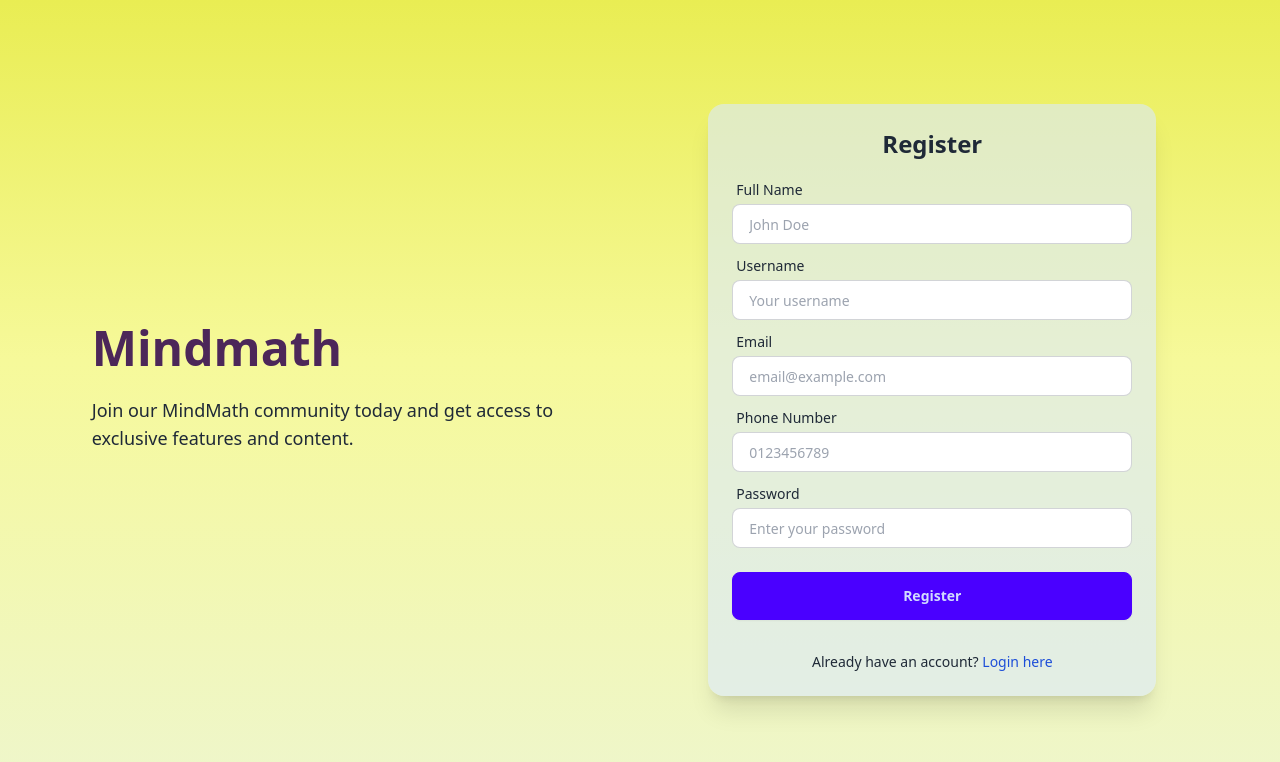
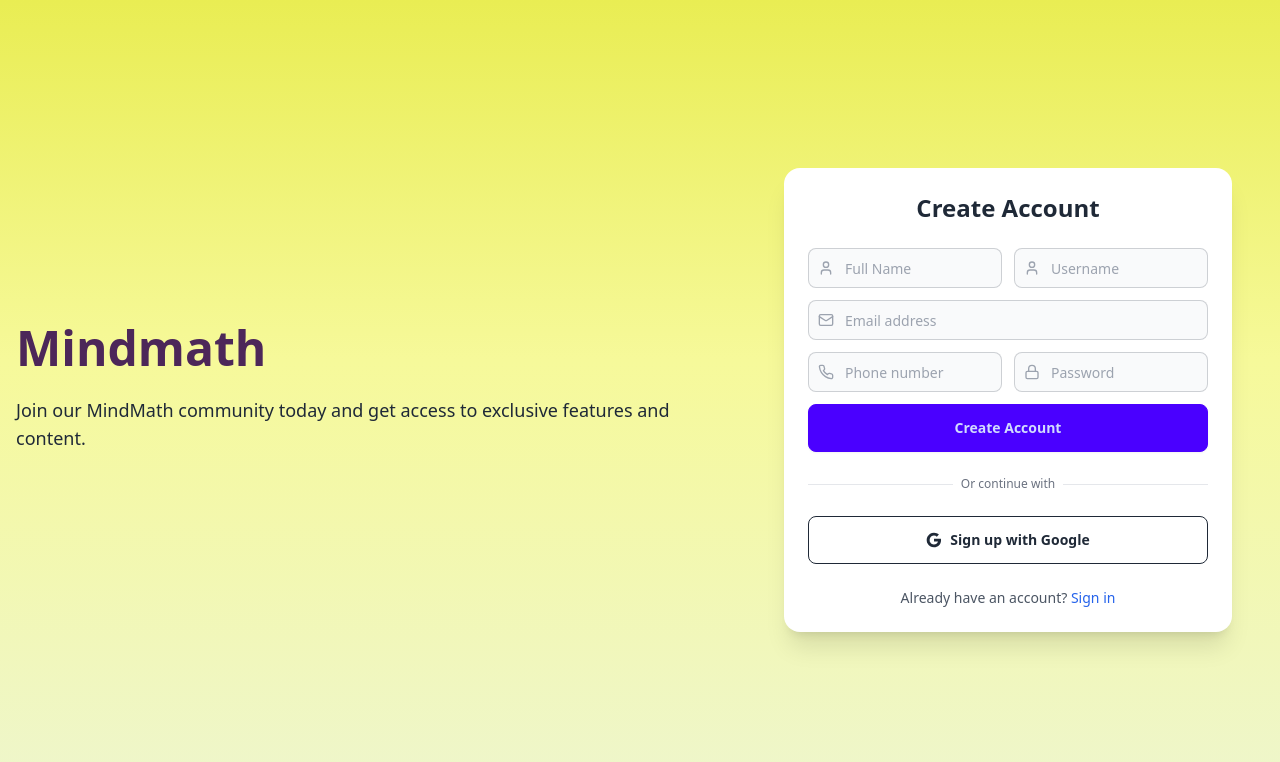
Before and after one commit to htp2003/mindmath-fe, a React (Vite) app: page /register in a window 1280 px wide. Shown: the top 762 px of the page. Built offline with nearby package versions, Linux system fonts and the light colour scheme.

Commit message:
enhanced register, login UI

```diff
--- a/src/components/LoginForm/LoginForm.jsx
+++ b/src/components/LoginForm/LoginForm.jsx
@@ -2,6 +2,8 @@
 import { Link, useNavigate } from "react-router-dom";
 import { login } from "../../services/authServices";
 import { toast } from "react-hot-toast";
+import { Loader2 } from "lucide-react";
+
 const LoginForm = () => {
   const [formData, setFormData] = useState({
     userName: "",
@@ -9,35 +11,34 @@
   });
   const [error, setError] = useState("");
   const [success, setSuccess] = useState(false);
+  const [isLoading, setIsLoading] = useState(false);
   const navigate = useNavigate();
 
   const handleChange = (e) => {
     setFormData({ ...formData, [e.target.name]: e.target.value });
+    setError(""); // Clear error when user starts typing
+  };
+
+  const handleGoogleLogin = () => {
+    toast.success("Google login is just for demo purposes!", {
+      position: "top-center",
+      duration: 2000,
+    });
   };
 
   const handleSubmit = async (e) => {
     e.preventDefault();
     setError("");
     setSuccess(false);
+    setIsLoading(true);
 
     try {
       const response = await login(formData);
-      console.log("Login response:", response);
+      const decodedToken = response.decodedToken;
+      const roles = decodedToken["http://schemas.microsoft.com/ws/2008/06/identity/claims/role"] || [];
 
-      const decodedToken = response.decodedToken; // Get the decoded token
-      console.log("Decoded Token:", decodedToken); // Log the decoded token
-
-      // Check user roles
-      const roles =
-        decodedToken[
-
-          "http://schemas.microsoft.com/ws/2008/06/identity/claims/role"
-        ] || [];
-      console.log("User Roles:", roles); // Log the user roles
-
-      // Navigate based on roles
       if (roles.includes("Admin") && roles.includes("Teacher")) {
-        toast.success(`Welcome, admin ${decodedToken.Fullname}!`, {
+        toast.success(`Welcome back, admin ${decodedToken.Fullname}!`, {
           style: {
             borderRadius: "10px",
             background: "#333",
@@ -45,59 +46,55 @@
           },
           position: "top-center",
           duration: 4000,
-          id: "welcome-toast-admin",
         });
-        navigate("/admin"); // Navigate to admin page if Admin or Teacher
-      } else if (roles.includes("Teacher")) {
-        toast.success(`Welcome, ${decodedToken.Fullname}!`, {
+        navigate("/admin");
+      } else {
+        toast.success(`Welcome back, ${decodedToken.Fullname}!`, {
           position: "top-center",
           duration: 4000,
-          id: "welcome-toast",
         });
-        navigate("/"); // Navigate to home page if only Teacher
-      } else {
-        toast.success(`Welcome, ${decodedToken.Fullname}!`, {
-          position: "top-center",
-          duration: 4000,
-          id: "welcome-toast",
-        });
-        navigate("/"); // Default navigation for other roles
+        navigate("/");
       }
-
-      setSuccess(true); // Indicate success
+      setSuccess(true);
     } catch (err) {
-      setError(err.message); // Set error message if login fails
+      setError(err.message);
+    } finally {
+      setIsLoading(false);
     }
   };
 
   return (
-    <div className="card w-96 bg-blue-100 shadow-xl bg-opacity-60">
-      <div className="card-body">
-        <h2 className="card-title justify-center text-2xl font-bold mb-4">
-          Login
+    <div className="card w-96 bg-white shadow-xl">
+      <div className="card-body p-8">
+        <h2 className="text-3xl font-bold text-center mb-6 text-gray-800">
+          Welcome Back
         </h2>
-        {error && <div className="alert alert-error">{error}</div>}
-        {success && (
-          <div className="alert alert-success">Login successful!</div>
+
+        {error && (
+          <div className="bg-red-50 text-red-600 p-3 rounded-lg text-sm mb-4">
+            {error}
+          </div>
         )}
-        <form onSubmit={handleSubmit}>
-          <div className="form-control w-full max-w-xs">
-            <label className="label">
-              <span className="label-text">Username</span>
+
+        <form onSubmit={handleSubmit} className="space-y-4">
+          <div className="space-y-2">
+            <label className="block text-sm font-medium text-gray-700">
+              Username
             </label>
             <input
               type="text"
               name="userName"
-              placeholder="Enter username"
+              placeholder="Enter your username"
               value={formData.userName}
               onChange={handleChange}
-              className="input input-bordered w-full max-w-xs"
+              className="input input-bordered w-full bg-gray-50 focus:bg-white transition-colors"
               required
             />
           </div>
-          <div className="form-control w-full max-w-xs mt-4">
-            <label className="label">
-              <span className="label-text">Password</span>
+
+          <div className="space-y-2">
+            <label className="block text-sm font-medium text-gray-700">
+              Password
             </label>
             <input
               type="password"
@@ -105,23 +102,65 @@
               placeholder="Enter your password"
               value={formData.password}
               onChange={handleChange}
-              className="input input-bordered w-full max-w-xs"
+              className="input input-bordered w-full bg-gray-50 focus:bg-white transition-colors"
               required
             />
           </div>
-          <div className="form-control mt-6">
-            <button type="submit" className="btn btn-primary w-full">
-              Login
+
+          <div className="pt-2">
+            <button
+              type="submit"
+              disabled={isLoading}
+              className="btn btn-primary w-full h-12 relative"
+            >
+              {isLoading ? (
+                <Loader2 className="w-6 h-6 animate-spin" />
+              ) : (
+                "Sign In"
+              )}
             </button>
           </div>
         </form>
-        <div className="mt-4 text-center">
-          <p className="text-sm">
-            Do not have an account?{" "}
-            <Link to="/register" className="text-blue-700 hover:underline">
-              Register here
-            </Link>
-          </p>
+
+        <div className="relative my-6">
+          <div className="absolute inset-0 flex items-center">
+            <div className="w-full border-t border-gray-200"></div>
+          </div>
+          <div className="relative flex justify-center text-sm">
+            <span className="px-2 bg-white text-gray-500">Or continue with</span>
+          </div>
+        </div>
+
+        <button
+          onClick={handleGoogleLogin}
+          className="btn btn-outline w-full h-12 flex items-center justify-center gap-2 hover:bg-black"
+        >
+          <svg className="w-5 h-5" viewBox="0 0 24 24">
+            <path
+              fill="currentColor"
+              d="M22.56 12.25c0-.78-.07-1.53-.2-2.25H12v4.26h5.92c-.26 1.37-1.04 2.53-2.21 3.31v2.77h3.57c2.08-1.92 3.28-4.74 3.28-8.09z"
+            />
+            <path
+              fill="currentColor"
+              d="M12 23c2.97 0 5.46-.98 7.28-2.66l-3.57-2.77c-.98.66-2.23 1.06-3.71 1.06-2.86 0-5.29-1.93-6.16-4.53H2.18v2.84C3.99 20.53 7.7 23 12 23z"
+            />
+            <path
+              fill="currentColor"
+              d="M5.84 14.09c-.22-.66-.35-1.36-.35-2.09s.13-1.43.35-2.09V7.07H2.18C1.43 8.55 1 10.22 1 12s.43 3.45 1.18 4.93l2.85-2.22.81-.62z"
+            />
+            <path
+              fill="currentColor"
+              d="M12 5.38c1.62 0 3.06.56 4.21 1.64l3.15-3.15C17.45 2.09 14.97 1 12 1 7.7 1 3.99 3.47 2.18 7.07l3.66 2.84c.87-2.6 3.3-4.53 6.16-4.53z"
+            />
+          </svg>
+          Sign in with Google
+        </button>
+
+        <div className="mt-6 text-center text-sm text-gray-600">
+          Don't have an account?{" "}
+          <Link to="/register" className="text-blue-600 hover:underline font-medium">
+            Sign up
+          </Link>
         </div>
       </div>
     </div>
--- a/src/components/RegisterForm/RegisterForm.jsx
+++ b/src/components/RegisterForm/RegisterForm.jsx
@@ -1,6 +1,7 @@
 import React, { useState } from 'react';
 import { Link, useNavigate } from 'react-router-dom';
 import { register } from '../../services/authServices';
+import { Loader2, User, Mail, Phone, Lock } from 'lucide-react';
 
 const RegisterForm = () => {
     const [formData, setFormData] = useState({
@@ -13,15 +14,18 @@
 
     const [error, setError] = useState('');
     const [success, setSuccess] = useState(false);
+    const [isLoading, setIsLoading] = useState(false);
     const navigate = useNavigate();
 
     const handleChange = (e) => {
         setFormData({ ...formData, [e.target.name]: e.target.value });
+        setError('');
     };
 
     const handleSubmit = async (e) => {
         e.preventDefault();
         setError('');
+        setIsLoading(true);
 
         try {
             await register(formData);
@@ -31,105 +35,170 @@
             }, 1500);
         } catch (err) {
             setError(err.message);
+        } finally {
+            setIsLoading(false);
         }
     };
 
     return (
-        <div className="card w-full max-w-md bg-blue-100 shadow-xl mx-auto bg-opacity-60 ">
+        <div className="card w-full max-w-md bg-white shadow-xl">
             <div className="card-body p-6">
-                <h2 className="card-title justify-center text-2xl font-bold mb-2">Register</h2>
+                <h2 className="text-2xl font-bold text-center mb-4 text-gray-800">
+                    Create Account
+                </h2>
 
-                {error && <div className="alert alert-error mb-2 p-2 text-sm">{error}</div>}
-                {success && <div className="alert alert-success mb-2 p-2 text-sm">Registration successful!</div>}
+                {error && (
+                    <div className="bg-red-50 text-red-600 p-2 rounded-lg text-sm mb-3">
+                        {error}
+                    </div>
+                )}
+                {success && (
+                    <div className="bg-green-50 text-green-600 p-2 rounded-lg text-sm mb-3">
+                        Registration successful!
+                    </div>
+                )}
 
-                <form onSubmit={handleSubmit} className="space-y-2">
-                    <div className="form-control">
-                        <label className="label py-1">
-                            <span className="label-text text-sm">Full Name</span>
-                        </label>
+                <form onSubmit={handleSubmit} className="space-y-3">
+                    <div className="grid grid-cols-2 gap-3">
+                        {/* Full Name Input */}
+                        <div>
+                            <div className="relative">
+                                <div className="absolute inset-y-0 left-0 pl-2.5 flex items-center pointer-events-none">
+                                    <User className="h-4 w-4 text-gray-400" />
+                                </div>
                                 <input
                                     type="text"
                                     name="fullname"
-                            placeholder="John Doe"
+                                    placeholder="Full Name"
                                     value={formData.fullname}
                                     onChange={handleChange}
-                            className="input input-bordered w-full h-10 text-sm"
+                                    className="input input-bordered w-full h-10 pl-9 text-sm bg-gray-50 focus:bg-white transition-colors"
+                                    required
+                                />
+                            </div>
+                        </div>
+
+                        {/* Username Input */}
+                        <div>
+                            <div className="relative">
+                                <div className="absolute inset-y-0 left-0 pl-2.5 flex items-center pointer-events-none">
+                                    <User className="h-4 w-4 text-gray-400" />
+                                </div>
+                                <input
+                                    type="text"
+                                    name="userName"
+                                    placeholder="Username"
+                                    value={formData.userName}
+                                    onChange={handleChange}
+                                    className="input input-bordered w-full h-10 pl-9 text-sm bg-gray-50 focus:bg-white transition-colors"
+                                    required
+                                />
+                            </div>
+                        </div>
+                    </div>
+
+                    {/* Email Input */}
+                    <div className="relative">
+                        <div className="absolute inset-y-0 left-0 pl-2.5 flex items-center pointer-events-none">
+                            <Mail className="h-4 w-4 text-gray-400" />
+                        </div>
+                        <input
+                            type="email"
+                            name="email"
+                            placeholder="Email address"
+                            value={formData.email}
+                            onChange={handleChange}
+                            className="input input-bordered w-full h-10 pl-9 text-sm bg-gray-50 focus:bg-white transition-colors"
                             required
                         />
                     </div>
 
-                    <div className="form-control">
-                        <label className="label py-1">
-                            <span className="label-text text-sm">Username</span>
-                        </label>
+                    <div className="grid grid-cols-2 gap-3">
+                        {/* Phone Number Input */}
+                        <div className="relative">
+                            <div className="absolute inset-y-0 left-0 pl-2.5 flex items-center pointer-events-none">
+                                <Phone className="h-4 w-4 text-gray-400" />
+                            </div>
                             <input
-                            type="text"
-                            name="userName"
-                            placeholder="Your username"
-                            value={formData.userName}
+                                type="tel"
+                                name="phoneNumber"
+                                placeholder="Phone number"
+                                value={formData.phoneNumber}
                                 onChange={handleChange}
-                            className="input input-bordered w-full h-10 text-sm"
+                                className="input input-bordered w-full h-10 pl-9 text-sm bg-gray-50 focus:bg-white transition-colors"
                                 required
                             />
                         </div>
 
-                    <div className="form-control">
-                        <label className="label py-1">
-                            <span className="label-text text-sm">Email</span>
-                        </label>
+                        {/* Password Input */}
+                        <div className="relative">
+                            <div className="absolute inset-y-0 left-0 pl-2.5 flex items-center pointer-events-none">
+                                <Lock className="h-4 w-4 text-gray-400" />
+                            </div>
                             <input
-                            type="email"
-                            name="email"
-                            placeholder="email@example.com"
-                            value={formData.email}
+                                type="password"
+                                name="password"
+                                placeholder="Password"
+                                value={formData.password}
                                 onChange={handleChange}
-                            className="input input-bordered w-full h-10 text-sm"
+                                className="input input-bordered w-full h-10 pl-9 text-sm bg-gray-50 focus:bg-white transition-colors"
                                 required
                             />
                         </div>
-
-                    <div className="form-control">
-                        <label className="label py-1">
-                            <span className="label-text text-sm">Phone Number</span>
-                        </label>
-                        <input
-                            type="tel"
-                            name="phoneNumber"
-                            placeholder="0123456789"
-                            value={formData.phoneNumber}
-                            onChange={handleChange}
-                            className="input input-bordered w-full h-10 text-sm"
-                            required
-                        />
                     </div>
 
-                    <div className="form-control">
-                        <label className="label py-1">
-                            <span className="label-text text-sm">Password</span>
-                        </label>
-                        <input
-                            type="password"
-                            name="password"
-                            placeholder="Enter your password"
-                            value={formData.password}
-                            onChange={handleChange}
-                            className="input input-bordered w-full h-10 text-sm"
-                            required
-                        />
+                    <button
+                        type="submit"
+                        disabled={isLoading}
+                        className="btn btn-primary w-full h-10 mt-2"
+                    >
+                        {isLoading ? (
+                            <Loader2 className="w-5 h-5 animate-spin" />
+                        ) : (
+                            "Create Account"
+                        )}
+                    </button>
+                </form>
+
+                <div className="relative my-4">
+                    <div className="absolute inset-0 flex items-center">
+                        <div className="w-full border-t border-gray-200"></div>
+                    </div>
+                    <div className="relative flex justify-center text-xs">
+                        <span className="px-2 bg-white text-gray-500">Or continue with</span>
+                    </div>
                 </div>
 
-                    <div className="form-control py-4">
-                        <button type="submit" className="btn btn-primary w-full h-10 text-sm">Register</button>
-                    </div>
-                </form>
+                <button
+                    onClick={() => { }}
+                    className="btn btn-outline w-full h-10 flex items-center justify-center gap-2 hover:bg-black"
+                >
+                    <svg className="w-4 h-4" viewBox="0 0 24 24">
+                        <path
+                            fill="currentColor"
+                            d="M22.56 12.25c0-.78-.07-1.53-.2-2.25H12v4.26h5.92c-.26 1.37-1.04 2.53-2.21 3.31v2.77h3.57c2.08-1.92 3.28-4.74 3.28-8.09z"
+                        />
+                        <path
+                            fill="currentColor"
+                            d="M12 23c2.97 0 5.46-.98 7.28-2.66l-3.57-2.77c-.98.66-2.23 1.06-3.71 1.06-2.86 0-5.29-1.93-6.16-4.53H2.18v2.84C3.99 20.53 7.7 23 12 23z"
+                        />
+                        <path
+                            fill="currentColor"
+                            d="M5.84 14.09c-.22-.66-.35-1.36-.35-2.09s.13-1.43.35-2.09V7.07H2.18C1.43 8.55 1 10.22 1 12s.43 3.45 1.18 4.93l2.85-2.22.81-.62z"
+                        />
+                        <path
+                            fill="currentColor"
+                            d="M12 5.38c1.62 0 3.06.56 4.21 1.64l3.15-3.15C17.45 2.09 14.97 1 12 1 7.7 1 3.99 3.47 2.18 7.07l3.66 2.84c.87-2.6 3.3-4.53 6.16-4.53z"
+                        />
+                    </svg>
+                    Sign up with Google
+                </button>
 
-                <div className="mt-2 text-center">
-                    <p className="text-sm">
+                <div className="mt-4 text-center text-sm text-gray-600">
                     Already have an account?{" "}
-                        <Link to="/login" className="text-blue-700 hover:underline">
-                            Login here
+                    <Link to="/login" className="text-blue-600 hover:underline font-medium">
+                        Sign in
                     </Link>
-                    </p>
                 </div>
             </div>
         </div>
```
Lines whose indentation alone changed are shown as unchanged.
